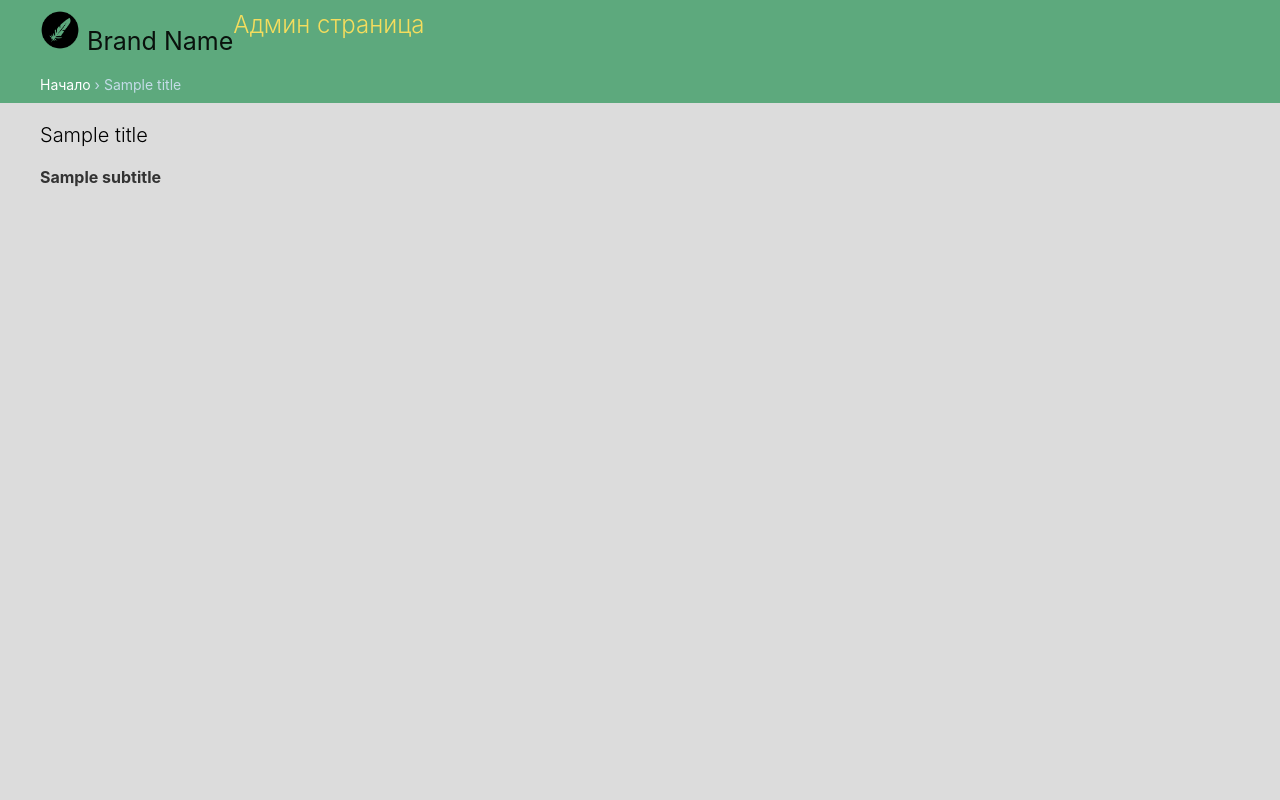
After one commit to trueget/dj_second, a Django app: template something/templates/admin/base_site.html in a window 1280 px wide. The commit adds this page. Run offline with Django 4.2, Linux system fonts and the light colour scheme; the template is opened without the code that fills it: most values are stand-ins (such as "Sample title", 1, 10 or a date in 2020).

Commit message:
23.06.2022 16:33

```diff
--- /dev/null
+++ b/something/templates/admin/base_site.html
@@ -0,0 +1,41 @@
+{% extends "admin/base.html" %}
+{% load static %}
+<link href="{% static 'external.css' %}" rel="stylesheet">
+
+{% block title %}{% if subtitle %}{{ subtitle }} | {% endif %}{{ title }} | {{ site_title|default:_('Admin page') }}{% endblock %}
+
+{% block extrastyle %}
+<style>
+body{
+    background: #7070703d;
+    }
+h1{
+    color: #000;
+}
+#header, .module h2, .module caption, .inline-group h2, div.breadcrumbs {
+   background: #5da97d;
+}
+#branding{
+    width: 90%;
+}
+.logo-top{
+    font-size: 25px;
+    color: rgb(0 0 0 / 90%)!important;
+}
+#site-name{
+    float: right;
+}
+</style>
+
+{% endblock %}
+{% block branding %}
+
+<a class="logo-top" href="#">
+    <img src="{% static 'img/logo.png' %}" width="40" height="40" class="d-inline-block align-top" alt="" loading="lazy">
+    Brand Name
+</a>
+
+<h1 id="site-name"><a href="{% url 'admin:index' %}">Админ страница</a></h1>
+{% endblock %}
+
+{% block nav-global %}{% endblock %}
--- a/something/templates/price.html
+++ b/something/templates/price.html
@@ -5,21 +5,21 @@
   				<div class="card product_card" style="width: 18rem; background-color: #cd7f32;">
 				  <div class="card-body">
 				    <h5 class="card-title">BRONZE</h5>
-				    <p class="card-text">Some quick example text to build on the card title and make up the bulk of the card's content.</p>
+				    <p class="card-text">Какой-то текст, который вы будете использовать для бронзовой колонки.</p>
 				    <h3>{{ pc_1 }} руб.</h3>
 				  </div>
 				</div>
 				<div class="card product_card" style="width: 18rem; background-color: #c0c0c0;">
 				  <div class="card-body">
 				    <h5 class="card-title">SILVER</h5>
-				    <p class="card-text">Some quick example text to build on the card title and make up the bulk of the card's content.</p>
+				    <p class="card-text">Какой-то текст, который вы будете использовать для серебряной колонки.</p>
 				    <h3>{{ pc_2 }} руб.</h3>
 				  </div>
 				</div>
 				<div class="card product_card" style="width: 18rem; background-color: #ffd700;">
 				  <div class="card-body">
 				    <h5 class="card-title">GOLD</h5>
-				    <p class="card-text">Some quick example text to build on the card title and make up the bulk of the card's content.</p>
+				    <p class="card-text">Какой-то текст, который вы будете использовать для золотой колонки.</p>
 				    <h3>{{ pc_3 }} руб.</h3>
 				  </div>
 				</div>
```
Also changed, not shown: something/cms/migrations/0003_alter_cmsslider_cms_img.py (added), something/cms/migrations/0004_alter_cmsslider_cms_img.py (added), something/db.sqlite3, something/something/static/img/7.jpeg (added), something/something/static/img/7.jpg (added).
